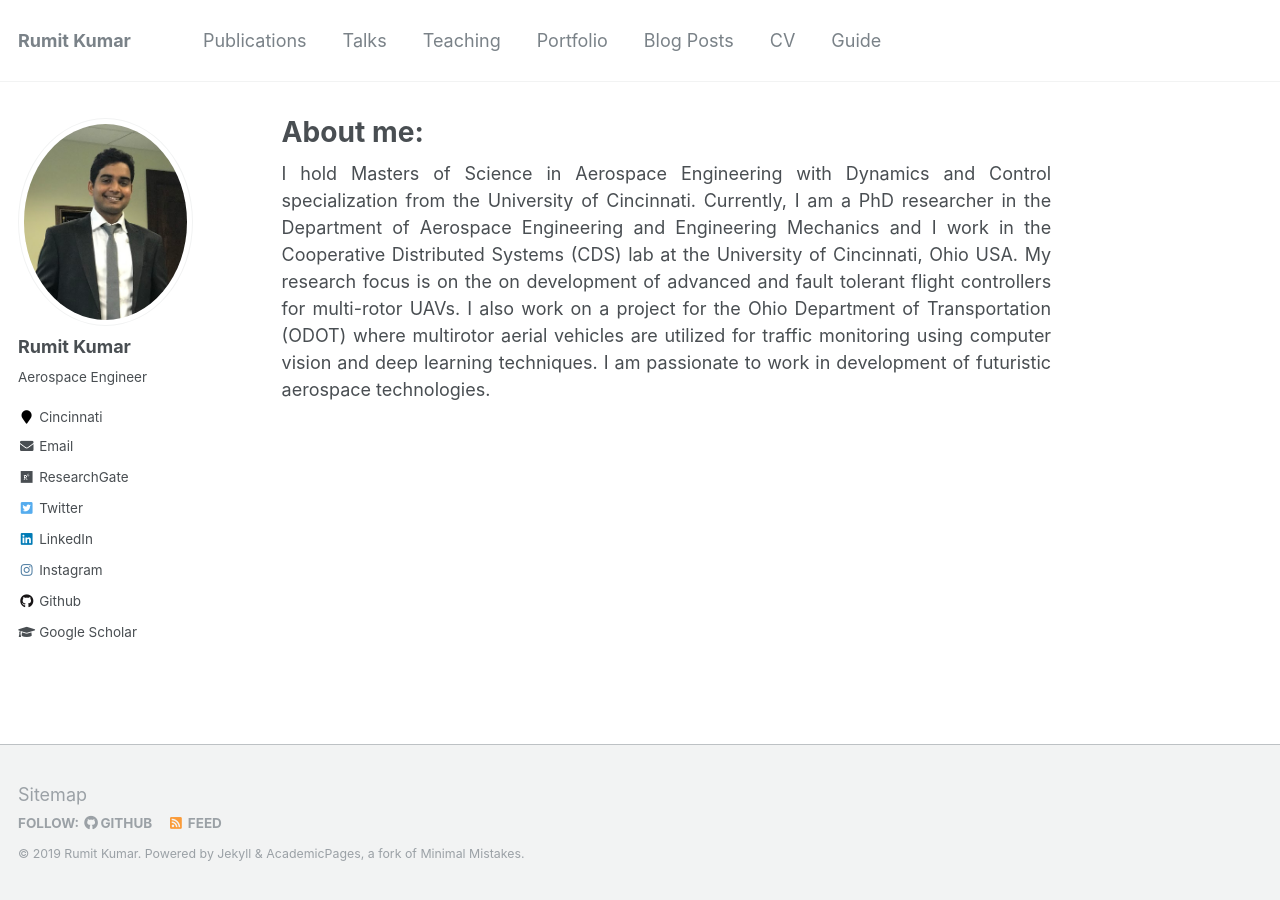
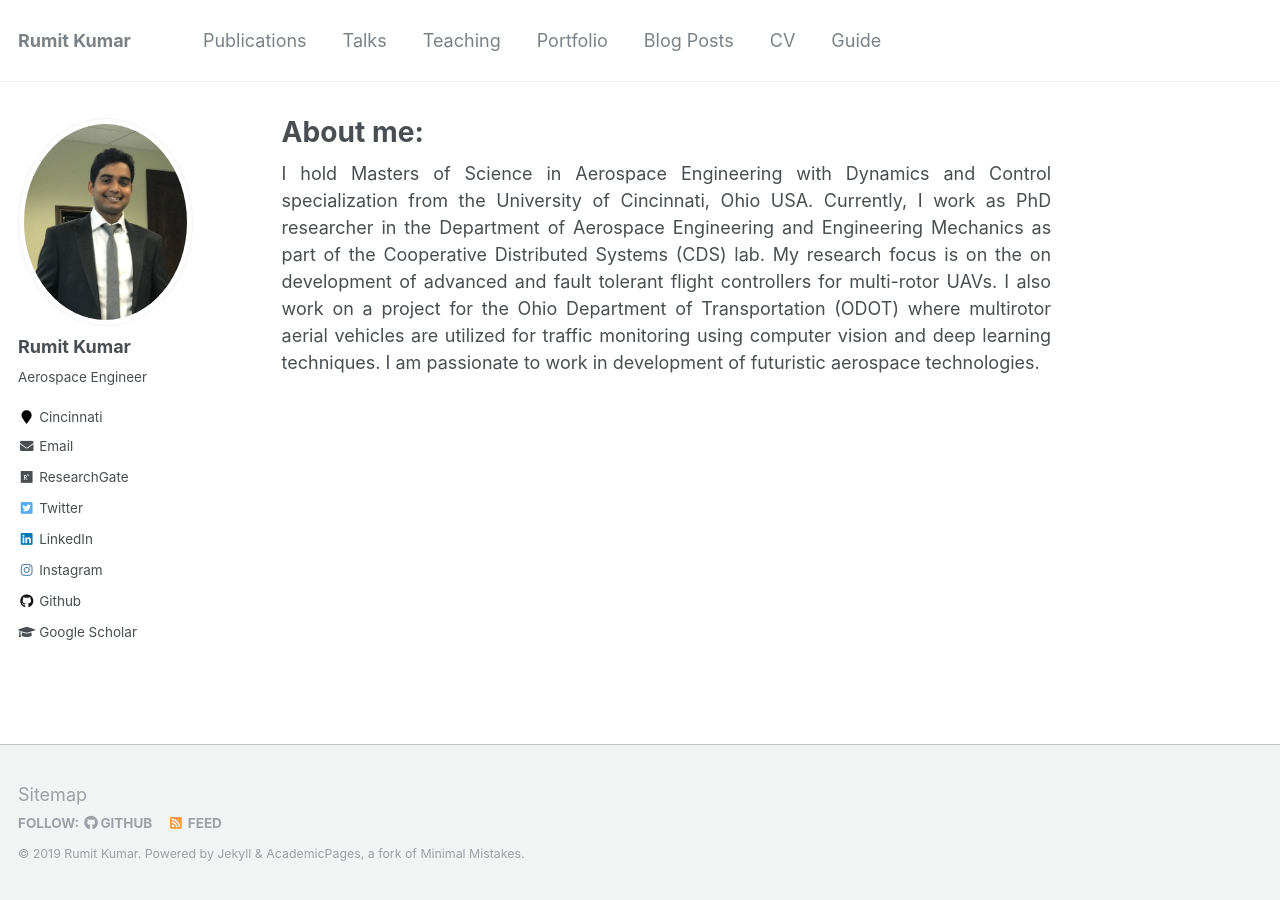
Before and after one commit to kumarrt/kumarrt.github.io, a Jekyll site: the page built from _pages/about.md, in a window 1280 px wide. Built offline with Jekyll 4.4.1, drawn with Linux system fonts in a browser that asks for light colours.

Commit message:
Update about.md

```diff
--- a/_pages/about.md
+++ b/_pages/about.md
@@ -7,4 +7,4 @@ redirect_from:
   - /about/
   - /about.html
 ---
-<div style="text-align: justify"> I hold Masters of Science in Aerospace Engineering with Dynamics and Control specialization from the University of Cincinnati. Currently, I am a PhD researcher in the Department of Aerospace Engineering and Engineering Mechanics and I work in the Cooperative Distributed Systems (CDS) lab at the University of Cincinnati, Ohio USA. My research focus is on the on development of advanced and fault tolerant flight controllers for multi-rotor UAVs. I also work on a project for the Ohio Department of Transportation (ODOT) where multirotor aerial vehicles are utilized for traffic monitoring using computer vision and deep learning techniques. I am passionate to work in development of futuristic aerospace technologies.  </div>
+<div style="text-align: justify"> I hold Masters of Science in Aerospace Engineering with Dynamics and Control specialization from the University of Cincinnati, Ohio USA. Currently, I work as PhD researcher in the Department of Aerospace Engineering and Engineering Mechanics as part of the Cooperative Distributed Systems (CDS) lab. My research focus is on the on development of advanced and fault tolerant flight controllers for multi-rotor UAVs. I also work on a project for the Ohio Department of Transportation (ODOT) where multirotor aerial vehicles are utilized for traffic monitoring using computer vision and deep learning techniques. I am passionate to work in development of futuristic aerospace technologies.  </div>
```
